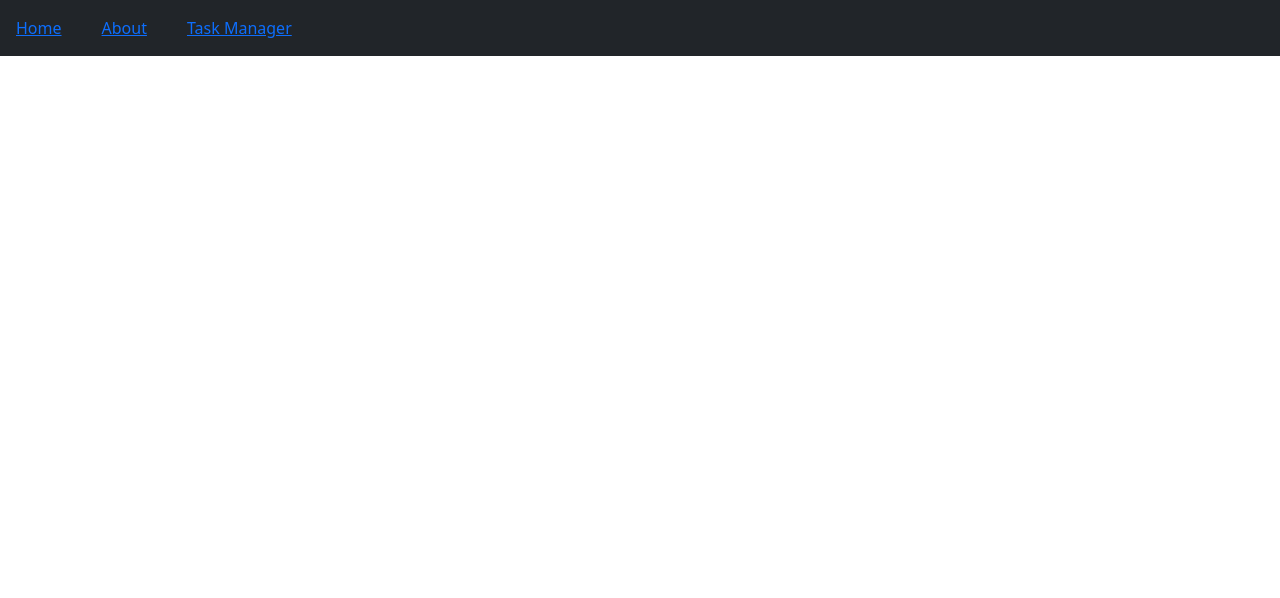
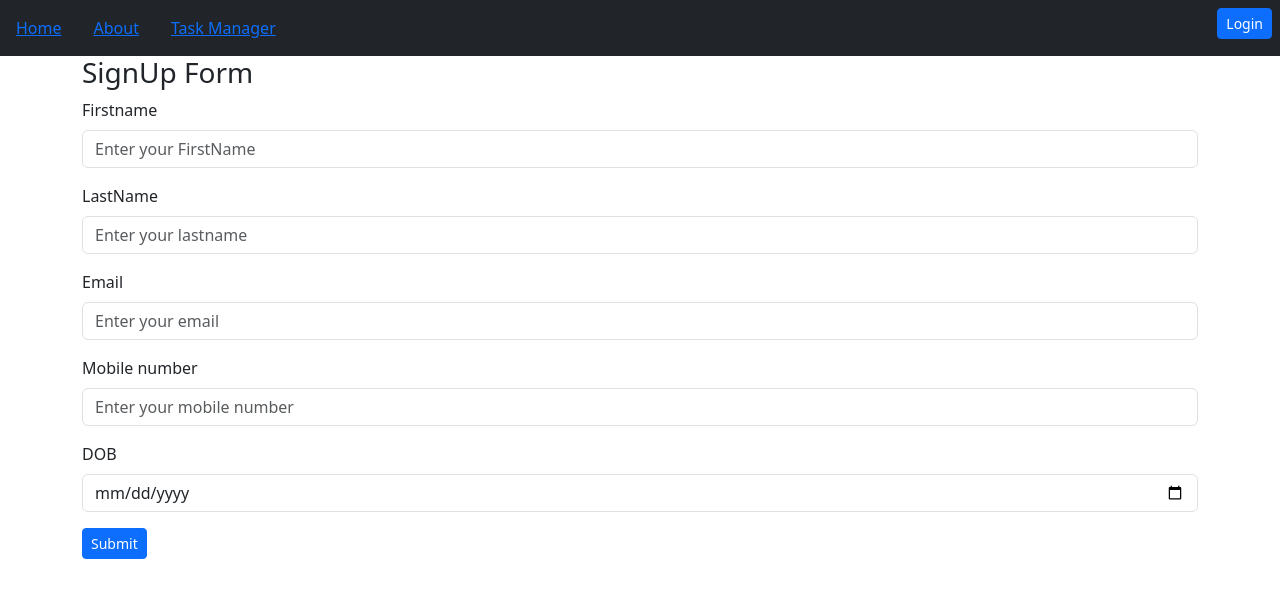
Before and after one commit to shailesh-ss-19-11/july-todo-list, a React (Vite) app: page /signup in a window 1280 px wide. Shown: the top 598 px of the page. Built offline with nearby package versions, Linux system fonts and the light colour scheme.

Commit message:
auth added

```diff
--- a/src/App.jsx
+++ b/src/App.jsx
@@ -7,6 +7,8 @@ import Header from './components/Header'
 import { Route, Routes } from 'react-router'
 import Home from './pages/Home'
 import About from './pages/About'
+import Login from './auth/Login'
+import Signup from './auth/Signup'
 
 
 function App() {
@@ -16,6 +18,9 @@ function App() {
     <>
     <Header/>
     <Routes>
+
+      <Route path='/signup' Component={Signup}/>
+      <Route path='/login' Component={Login}/>
       <Route path='/home' Component={Home}/>
       <Route path='/about' Component={About}/>
       <Route path='/todo' Component={Todo}/>
--- /dev/null
+++ b/src/auth/Login.jsx
@@ -0,0 +1,60 @@
+import React, { useState } from "react";
+
+export default function Login() {
+  const [form, setForm] = useState({ username: "", password: "" });
+
+  const handleChange = (e) => {
+    setForm({ ...form, [e.target.name]: e.target.value });
+  };
+
+  const handleSubmit = (e) => {
+    e.preventDefault();
+    console.log("Login Data:", form);
+    // Add authentication logic here (API call etc.)
+  };
+
+  return (
+    <div className="container d-flex justify-content-center align-items-center vh-100">
+      <div className="card p-4 shadow-lg" style={{ width: "400px" }}>
+        <h3 className="text-center mb-4">Login</h3>
+        <form onSubmit={handleSubmit}>
+          <div className="mb-3">
+            <label htmlFor="username" className="form-label">
+              Username
+            </label>
+            <input
+              type="text"
+              className="form-control"
+              id="username"
+              name="username"
+              value={form.username}
+              onChange={handleChange}
+              placeholder="Enter your username"
+              required
+            />
+          </div>
+
+          <div className="mb-3">
+            <label htmlFor="password" className="form-label">
+              Password
+            </label>
+            <input
+              type="password"
+              className="form-control"
+              id="password"
+              name="password"
+              value={form.password}
+              onChange={handleChange}
+              placeholder="Enter your password"
+              required
+            />
+          </div>
+
+          <button type="submit" className="btn btn-primary w-100">
+            Login
+          </button>
+        </form>
+      </div>
+    </div>
+  );
+}
--- /dev/null
+++ b/src/auth/Signup.jsx
@@ -0,0 +1,53 @@
+import React from 'react'
+
+const Signup = () => {
+    return (
+        <div className='container'>
+            <h3>SignUp Form</h3>
+            <div className="mb-3">
+                <label htmlFor="firstName" className="form-label">Firstname</label>
+                <input
+                    type="text"
+                    className="form-control"
+
+                    placeholder="Enter your FirstName"
+                />
+            </div>
+            <div className="mb-3">
+                <label htmlFor="" className="form-label">LastName</label>
+                <input
+                    type="text"
+                    className="form-control"
+                    placeholder="Enter your lastname"
+                />
+            </div>
+            <div className="mb-3">
+                <label htmlFor="password" className="form-label">Email</label>
+                <input
+                    type="email"
+                    className="form-control"
+                    placeholder="Enter your email"
+                />
+            </div>
+            <div className="mb-3">
+                <label htmlFor="mobile" className="form-label">Mobile number</label>
+                <input
+                    type="text"
+                    className="form-control"
+                    placeholder="Enter your mobile number"
+                />
+            </div>
+            <div className="mb-3">
+                <label htmlFor="dob" className="form-label">DOB</label>
+                <input
+                    type="date"
+                    className="form-control"
+                    placeholder="Enter dob"
+                />
+            </div>
+            <button className='btn btn-sm btn-primary' type='submit'>Submit</button>
+        </div>
+    )
+}
+
+export default Signup
--- a/src/components/Header.jsx
+++ b/src/components/Header.jsx
@@ -3,10 +3,15 @@ import { Link } from 'react-router'
 
 const Header = () => {
     return (
-        <div className='d-flex gap-4 bg-dark p-2'>
-            <Link className='p-2' to="home">Home</Link>
-            <Link className='p-2' to="about">About</Link>
-            <Link className='p-2' to="todo">Task Manager</Link>
+        <div className='d-flex justify-content-between bg-dark p-2'>
+            <div className='d-flex gap-3'>
+                <Link className='p-2' to="home">Home</Link>
+                <Link className='p-2' to="about">About</Link>
+                <Link className='p-2' to="todo">Task Manager</Link>
+            </div>
+            <div>
+                <Link to="/login" className='btn btn-sm btn-primary'>Login</Link>
+            </div>
         </div>
     )
 }
```
